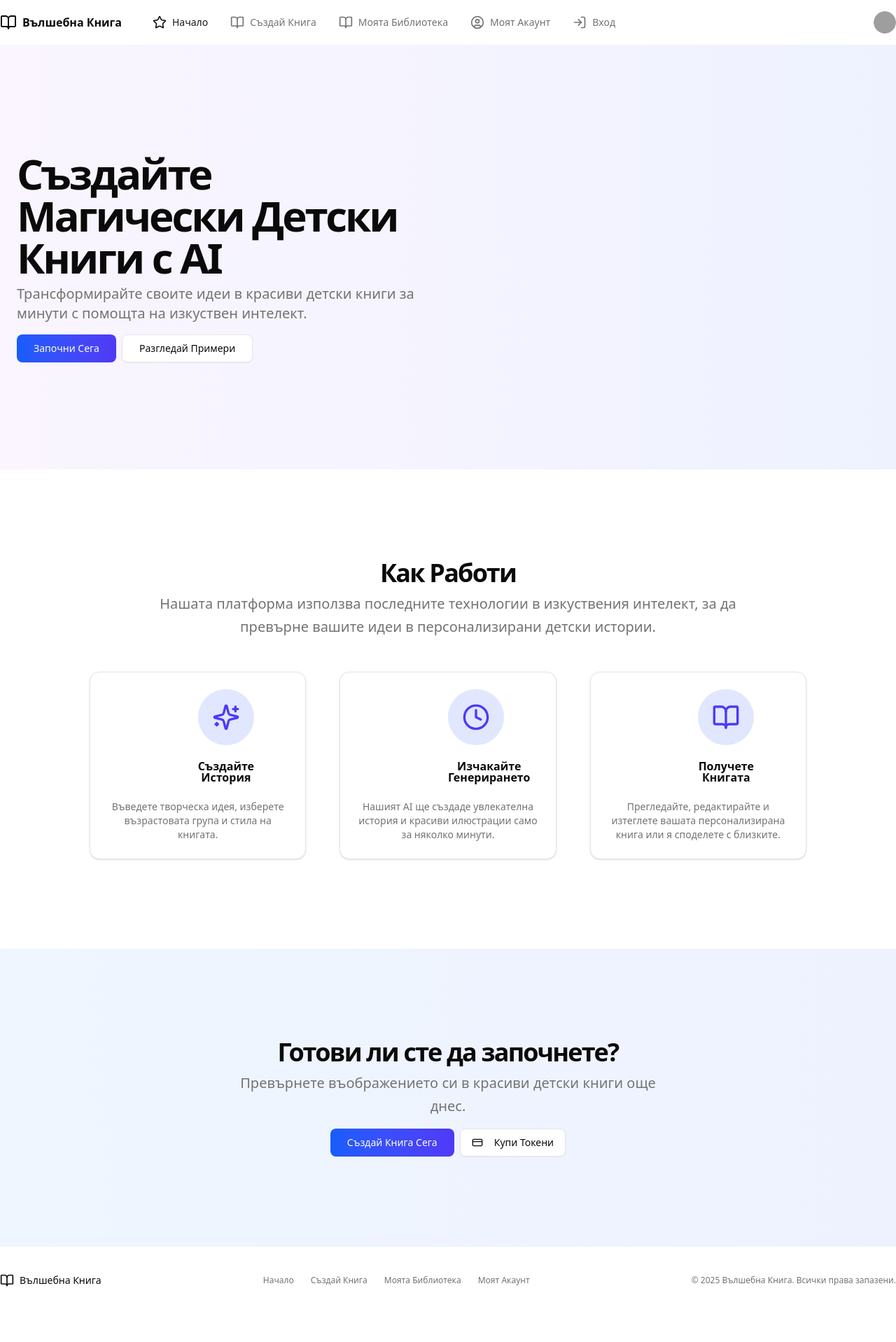
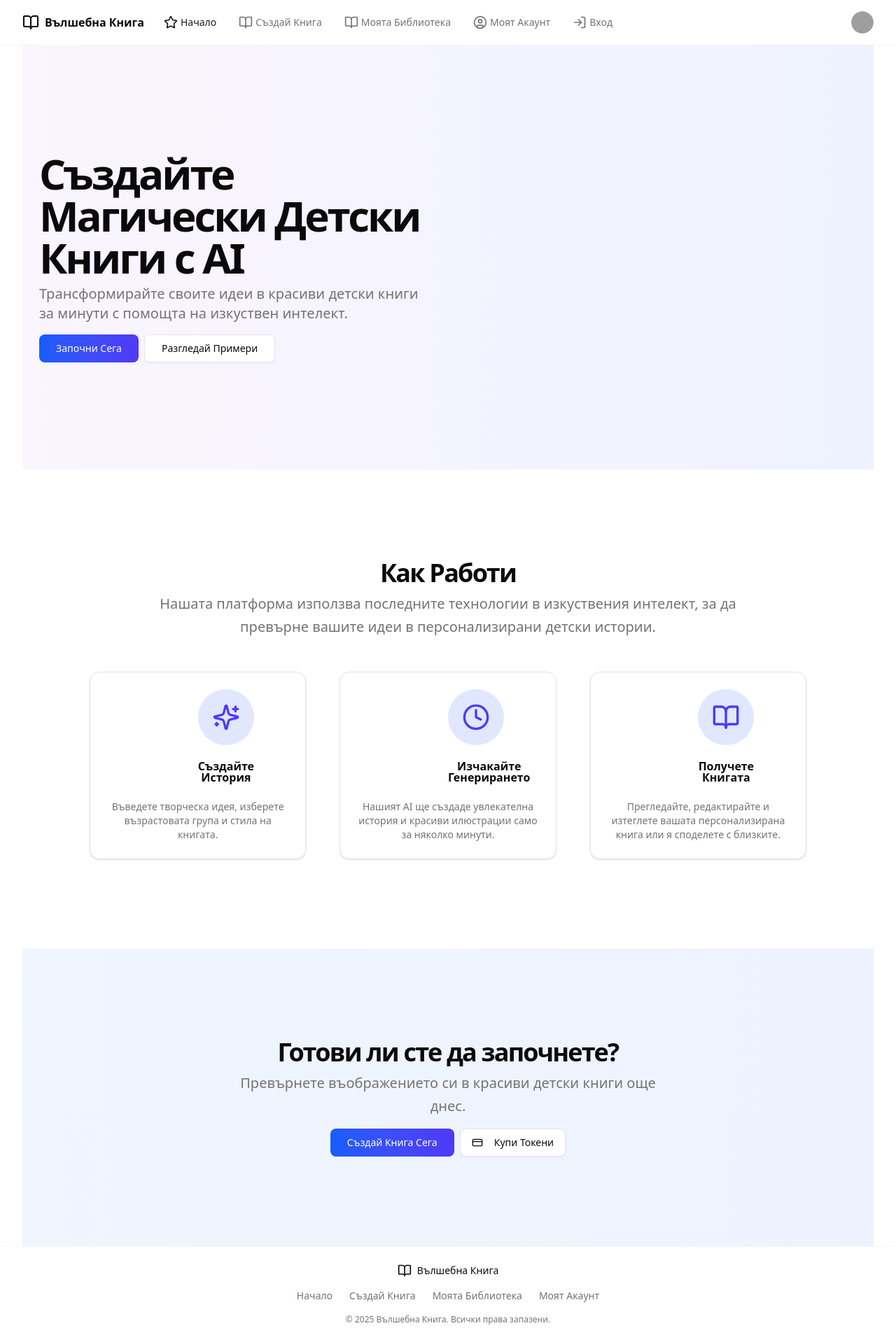
Before and after one commit to Krasimir-Hristov/magical_book, a Next.js app: page / in a window 1280 px wide. Shown: the whole page at 70% size. Before the commit the page ends 1878 px from the top, so only its background shows below. Built offline with nearby package versions, Linux system fonts and the light colour scheme; grey boxes are pictures that could not be loaded.

Commit message:
Enhance layout and navigation components with improved styling and responsiveness; adjust spacing and alignment for better user experience

```diff
--- a/src/app/layout.tsx
+++ b/src/app/layout.tsx
@@ -31,7 +31,9 @@ export default function RootLayout({
         className={`${geistSans.variable} ${geistMono.variable} antialiased min-h-screen flex flex-col`}
       >
         <Header />
-        <main className='flex-1'>{children}</main>
+        <main className='flex-1 mx-auto w-full max-w-screen-xl px-4 sm:px-6 lg:px-8'>
+          {children}
+        </main>
         <Footer />
       </body>
     </html>
--- a/src/components/footer.tsx
+++ b/src/components/footer.tsx
@@ -4,38 +4,38 @@ import { BookOpen } from 'lucide-react';
 export function Footer() {
   return (
     <footer className='w-full border-t border-border/40 bg-background'>
-      <div className='container flex flex-col items-center justify-between gap-4 py-10 md:h-24 md:flex-row md:py-0'>
-        <div className='flex items-center gap-2'>
+      <div className='container max-w-screen-xl mx-auto flex flex-col items-center justify-between gap-4 py-8 md:py-6 px-4 sm:px-6 lg:px-8'>
+        <div className='flex items-center gap-2 mb-4 md:mb-0'>
           <BookOpen className='h-5 w-5' />
           <span className='text-sm font-medium'>Вълшебна Книга</span>
         </div>
-        <div className='flex flex-col gap-4 md:flex-row md:gap-6'>
+        <div className='flex flex-wrap justify-center gap-4 md:gap-6'>
           <Link
             href='/'
-            className='text-xs text-muted-foreground transition-colors hover:text-foreground'
+            className='text-sm text-muted-foreground transition-colors hover:text-foreground'
           >
             Начало
           </Link>
           <Link
             href='/create'
-            className='text-xs text-muted-foreground transition-colors hover:text-foreground'
+            className='text-sm text-muted-foreground transition-colors hover:text-foreground'
           >
             Създай Книга
           </Link>
           <Link
             href='/library'
-            className='text-xs text-muted-foreground transition-colors hover:text-foreground'
+            className='text-sm text-muted-foreground transition-colors hover:text-foreground'
           >
             Моята Библиотека
           </Link>
           <Link
             href='/account'
-            className='text-xs text-muted-foreground transition-colors hover:text-foreground'
+            className='text-sm text-muted-foreground transition-colors hover:text-foreground'
           >
             Моят Акаунт
           </Link>
         </div>
-        <p className='text-center text-xs text-muted-foreground md:text-right'>
+        <p className='text-center text-xs text-muted-foreground mt-4 md:mt-0'>
           &copy; {new Date().getFullYear()} Вълшебна Книга. Всички права
           запазени.
         </p>
--- a/src/components/header.tsx
+++ b/src/components/header.tsx
@@ -14,10 +14,10 @@ import Link from 'next/link';
 export function Header() {
   return (
     <header className='sticky top-0 z-50 w-full border-b border-border/40 bg-background/95 backdrop-blur supports-[backdrop-filter]:bg-background/60'>
-      <div className='container flex h-16 max-w-screen-2xl items-center'>
+      <div className='container flex h-16 max-w-screen-xl items-center justify-between mx-auto px-4 sm:px-6 lg:px-8'>
         <MainNav />
         <MobileNav />
-        <div className='flex flex-1 items-center justify-end space-x-4'>
+        <div className='flex items-center space-x-4'>
           <div className='flex items-center'>
             <DropdownMenu>
               <DropdownMenuTrigger className='overflow-hidden rounded-full'>
--- a/src/components/navigation/main-nav.tsx
+++ b/src/components/navigation/main-nav.tsx
@@ -38,31 +38,31 @@ export function MainNav() {
   const pathname = usePathname();
 
   return (
-    <nav className='flex items-center space-x-6 lg:space-x-8'>
-      <Link href='/' className='hidden items-center space-x-2 lg:flex'>
+    <nav className='flex items-center space-x-4'>
+      <Link href='/' className='flex items-center space-x-2'>
         <BookOpen className='h-6 w-6' />
-        <span className='hidden font-bold lg:inline-block'>Вълшебна Книга</span>
+        <span className='font-bold hidden sm:inline-block'>Вълшебна Книга</span>
       </Link>
-      <div className='flex items-center space-x-2'>
+      <div className='flex items-center space-x-1 sm:space-x-2'>
         {navItems.map((item) => (
           <Link
             key={item.href}
             href={item.href}
             className={cn(
-              'flex items-center px-3 py-2 text-sm font-medium transition-colors hover:text-primary',
+              'flex items-center px-2 sm:px-3 py-2 text-sm font-medium transition-colors hover:text-primary',
               pathname === item.href ? 'text-primary' : 'text-muted-foreground'
             )}
           >
             {item.icon}
-            <span className='ml-2 hidden md:inline-block'>{item.title}</span>
+            <span className='ml-1 hidden md:inline-block'>{item.title}</span>
           </Link>
         ))}
         <Link
           href='/login'
-          className='flex items-center px-3 py-2 text-sm font-medium transition-colors hover:text-primary text-muted-foreground'
+          className='flex items-center px-2 sm:px-3 py-2 text-sm font-medium transition-colors hover:text-primary text-muted-foreground'
         >
           <LogIn className='h-5 w-5' />
-          <span className='ml-2 hidden md:inline-block'>Вход</span>
+          <span className='ml-1 hidden md:inline-block'>Вход</span>
         </Link>
       </div>
     </nav>
--- a/src/components/navigation/mobile-nav.tsx
+++ b/src/components/navigation/mobile-nav.tsx
@@ -13,22 +13,22 @@ export function MobileNav() {
   return (
     <Sheet open={open} onOpenChange={setOpen}>
       <SheetTrigger asChild>
-        <Button variant='ghost' size='icon' className='md:hidden'>
+        <Button variant='ghost' size='icon' className='sm:hidden'>
           <Menu className='h-5 w-5' />
           <span className='sr-only'>Отвори меню</span>
         </Button>
       </SheetTrigger>
       <SheetContent side='left' className='pr-0'>
-        <div className='flex items-center space-x-2'>
-          <BookOpen className='h-6 w-6' />
-          <span className='font-bold'>Вълшебна Книга</span>
+        <div className='flex items-center justify-center mb-6'>
+          <BookOpen className='h-6 w-6 mr-2' />
+          <span className='font-bold text-xl'>Вълшебна Книга</span>
         </div>
-        <nav className='mt-8 flex flex-col gap-4'>
+        <nav className='flex flex-col gap-4'>
           <Link
             href='/'
             className={cn(
-              'flex items-center gap-2 text-muted-foreground',
-              'px-2 py-1 text-lg'
+              'flex items-center justify-center gap-2 text-muted-foreground',
+              'px-2 py-2 text-lg hover:text-primary transition-colors'
             )}
             onClick={() => setOpen(false)}
           >
@@ -38,8 +38,8 @@ export function MobileNav() {
           <Link
             href='/create'
             className={cn(
-              'flex items-center gap-2 text-muted-foreground',
-              'px-2 py-1 text-lg'
+              'flex items-center justify-center gap-2 text-muted-foreground',
+              'px-2 py-2 text-lg hover:text-primary transition-colors'
             )}
             onClick={() => setOpen(false)}
           >
@@ -49,8 +49,8 @@ export function MobileNav() {
           <Link
             href='/library'
             className={cn(
-              'flex items-center gap-2 text-muted-foreground',
-              'px-2 py-1 text-lg'
+              'flex items-center justify-center gap-2 text-muted-foreground',
+              'px-2 py-2 text-lg hover:text-primary transition-colors'
             )}
             onClick={() => setOpen(false)}
           >
@@ -60,8 +60,8 @@ export function MobileNav() {
           <Link
             href='/account'
             className={cn(
-              'flex items-center gap-2 text-muted-foreground',
-              'px-2 py-1 text-lg'
+              'flex items-center justify-center gap-2 text-muted-foreground',
+              'px-2 py-2 text-lg hover:text-primary transition-colors'
             )}
             onClick={() => setOpen(false)}
           >
@@ -71,8 +71,8 @@ export function MobileNav() {
           <Link
             href='/login'
             className={cn(
-              'flex items-center gap-2 text-muted-foreground',
-              'px-2 py-1 text-lg'
+              'flex items-center justify-center gap-2 text-muted-foreground',
+              'px-2 py-2 text-lg hover:text-primary transition-colors'
             )}
             onClick={() => setOpen(false)}
           >
```
